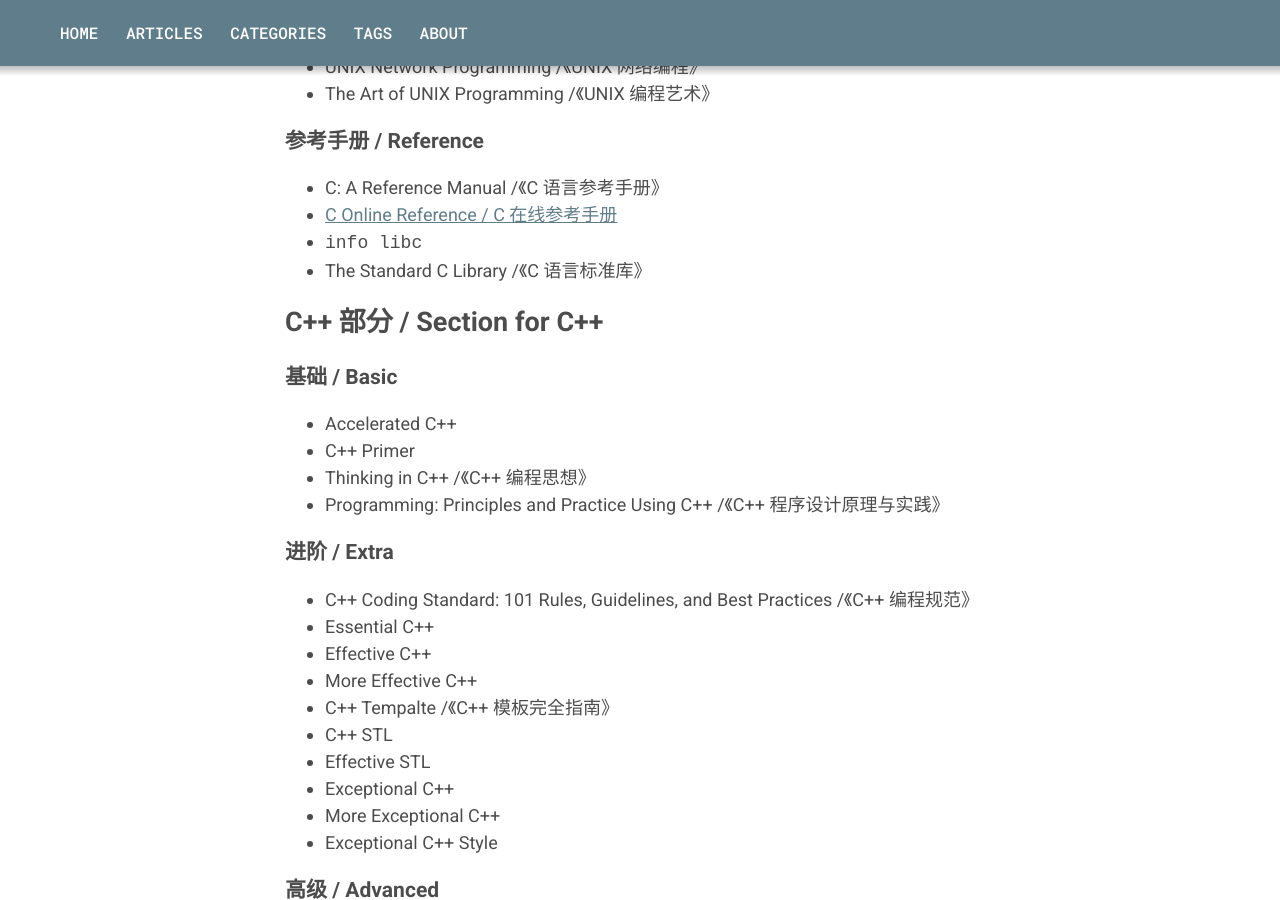
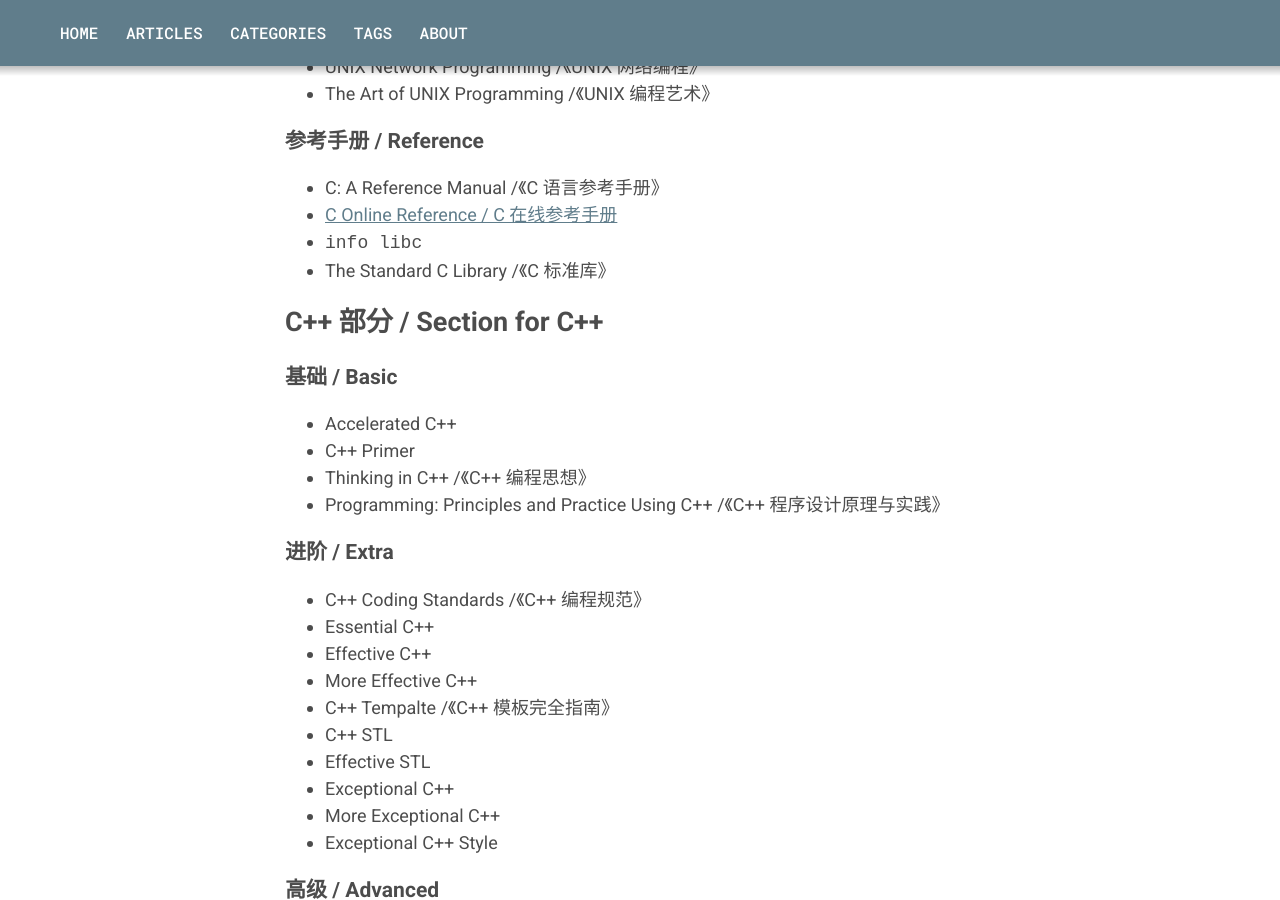
Before and after one commit to ishbguy/ishbguy.github.io, a Jekyll site: the page built from _posts/2017-07-23-C-CPP-Booklist.md, in a window 1280 px wide and 900 px high, scrolled down 1176 px. Built offline with Jekyll 4.4.1, drawn with Linux system fonts in a browser that asks for light colours.

Commit message:
Fix typo.

```diff
--- a/_posts/2017-07-23-C-CPP-Booklist.md
+++ b/_posts/2017-07-23-C-CPP-Booklist.md
@@ -39,7 +39,7 @@ C/C++ 语言相关学习书单。
 + C: A Reference Manual /《C 语言参考手册》
 + [C Online Reference / C 在线参考手册](http://en.cppreference.com/w/)
 + `info libc`
-+ The Standard C Library /《C 语言标准库》
++ The Standard C Library /《C 标准库》
 
 
 ## C++ 部分 / Section for C++
@@ -53,7 +53,7 @@ C/C++ 语言相关学习书单。
 
 ### 进阶 / Extra
 
-+ C++ Coding Standard: 101 Rules, Guidelines, and Best Practices /《C++ 编程规范》
++ C++ Coding Standards /《C++ 编程规范》
 + Essential C++
 + Effective C++
 + More Effective C++
```
